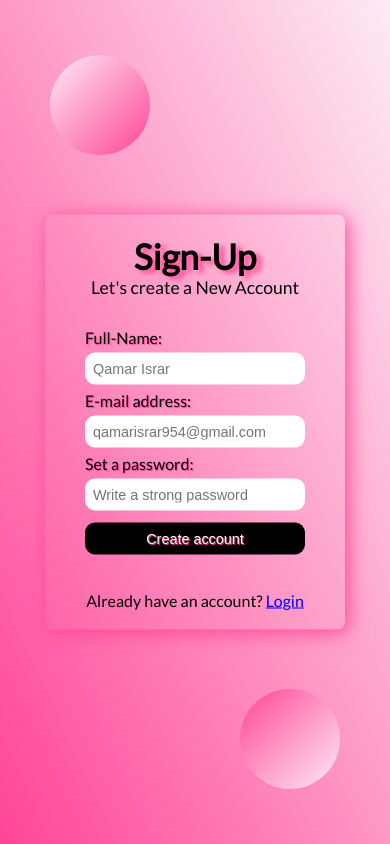
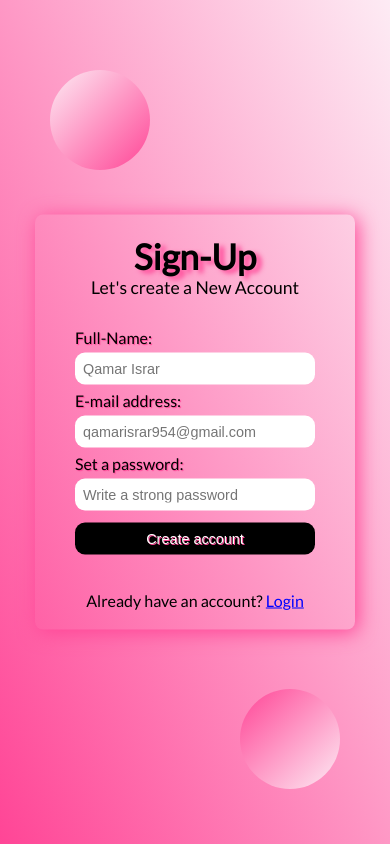
Before and after one commit to Qamar-Israr/sign-in-page, a plain HTML site: page index.html in a window 390 px wide. Drawn offline with Linux system fonts and the light colour scheme.

Commit message:
Update style.css

```diff
--- a/style.css
+++ b/style.css
@@ -65,7 +65,7 @@ body {
     border: none;
     color: white;
     cursor: pointer;
-    text-shadow: 1px 1px 1px #ff4596;
+    text-shadow: 1px 1px #ff4596;
 }
 .signup-body p input[type="submit"]:hover {
     background-color: #ff4596;
@@ -109,7 +109,7 @@ body {
 
 @media screen and (max-width: 600px) {
     .inner-box {
-        width: 300px;
+        width: 320px;
     }
     .circle1 {
         width: 100px;
@@ -126,7 +126,7 @@ body {
         position: absolute;
     }
     .c1 {
-        top: 55px;
+        top: 70px;
         left: 50px;
         background: linear-gradient(to top left,#ff4596, #fdebf4);
 
```
